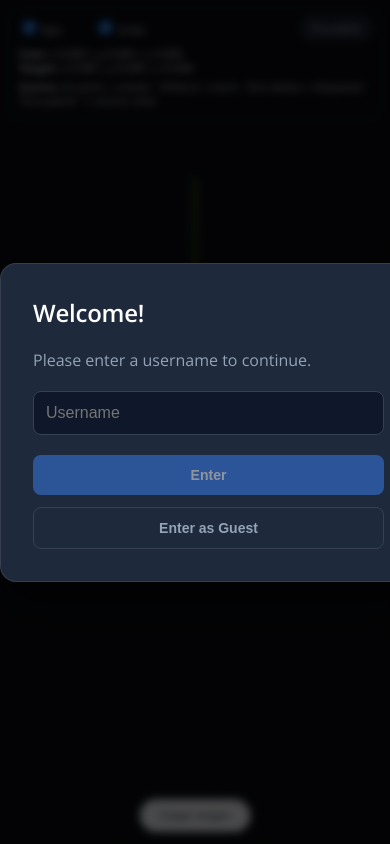
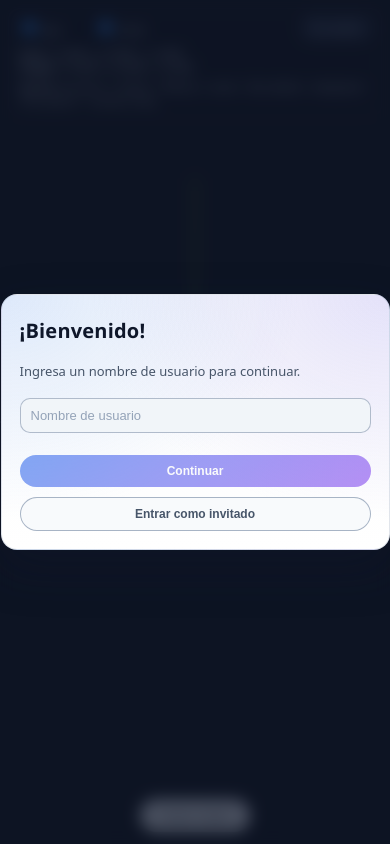
Before and after one commit to jjordanoc/3d-heritage-reconstruction, a Vue app in the folder frontend/: page /viewer in a window 390 px wide. Built offline with nearby package versions, Linux system fonts and the light colour scheme; no server answers.

Commit message:
improvements (?)

```diff
--- a/frontend/src/components/UserOnboardingModal.vue
+++ b/frontend/src/components/UserOnboardingModal.vue
@@ -1,23 +1,27 @@
 <template>
   <div class="modal-overlay">
     <div class="modal-content">
-      <h2>Welcome!</h2>
-      <p>Please enter a username to continue.</p>
+      <h2>¡Bienvenido!</h2>
+      <p>Ingresa un nombre de usuario para continuar.</p>
 
       <input
         v-model="username"
         type="text"
-        placeholder="Username"
+        placeholder="Nombre de usuario"
         class="username-input"
         @keyup.enter="saveUser"
       />
 
       <div class="actions">
-        <button @click="saveUser" class="btn primary" :disabled="!username.trim()">
-          Enter
+        <button
+          @click="saveUser"
+          class="btn primary"
+          :disabled="!username.trim()"
+        >
+          Continuar
         </button>
         <button @click="enterAsGuest" class="btn secondary">
-          Enter as Guest
+          Entrar como invitado
         </button>
       </div>
     </div>
@@ -37,6 +41,7 @@ function saveUser() {
 }
 
 function enterAsGuest() {
+  // Mantengo "Guest" en localStorage para no romper nada en el resto del código
   localStorage.setItem('heritage_user', 'Guest')
   emit('close')
 }
@@ -46,90 +51,160 @@ function enterAsGuest() {
 .modal-overlay {
   position: fixed;
   inset: 0;
-  background: rgba(0, 0, 0, 0.7);
-  backdrop-filter: blur(4px);
+  background: rgba(15, 23, 42, 0.75);
+  backdrop-filter: blur(8px);
   display: grid;
   place-items: center;
   z-index: 9999;
 }
 
 .modal-content {
-  background: #1e293b;
-  padding: 32px;
-  border-radius: 16px;
-  border: 1px solid rgba(255, 255, 255, 0.1);
   width: min(400px, 90vw);
+  padding: 24px 22px 22px;
+  border-radius: 18px;
+
+  background:
+    radial-gradient(
+      140% 160% at 0% 0%,
+      rgba(124, 172, 248, 0.22),
+      transparent 55%
+    ),
+    radial-gradient(
+      140% 160% at 100% 0%,
+      rgba(155, 140, 242, 0.22),
+      transparent 55%
+    ),
+    linear-gradient(180deg, #f9fafb, #ffffff);
+  border: 1px solid rgba(148, 163, 184, 0.28);
+  box-shadow: 0 18px 45px rgba(15, 23, 42, 0.35);
+  backdrop-filter: blur(10px) saturate(150%);
+
   display: flex;
   flex-direction: column;
-  gap: 20px;
-  color: #e2e8f0;
-  box-shadow: 0 20px 50px rgba(0, 0, 0, 0.5);
+  gap: 18px;
+
+  color: #0f172a;
+  font-family: system-ui, -apple-system, Segoe UI, Roboto, sans-serif;
 }
 
 h2 {
   margin: 0;
-  font-size: 24px;
-  color: white;
+  font-size: 22px;
+  font-weight: 700;
+  letter-spacing: 0.01em;
 }
 
 p {
   margin: 0;
+  color: #475569;
+  font-size: 14px;
+}
+
+.username-input {
+  padding: 10px 12px;
+  border-radius: 10px;
+  border: 1px solid rgba(148, 163, 184, 0.7);
+  background: #f1f5f9;
+  color: #0f172a;
+  font-size: 14px;
+  outline: none;
+  transition:
+    border-color 0.18s ease,
+    box-shadow 0.18s ease,
+    background 0.18s ease;
+}
+
+.username-input::placeholder {
   color: #94a3b8;
 }
 
-.username-input {
-  padding: 12px;
-  border-radius: 8px;
-  border: 1px solid #334155;
-  background: #0f172a;
-  color: white;
-  font-size: 16px;
-  outline: none;
-  transition: border-color 0.2s;
-}
-
 .username-input:focus {
-  border-color: #3b82f6;
+  border-color: #2563eb;
+  background: #ffffff;
+  box-shadow: 0 0 0 1px rgba(37, 99, 235, 0.4);
 }
 
 .actions {
   display: flex;
   flex-direction: column;
-  gap: 12px;
+  gap: 10px;
+  margin-top: 4px;
 }
 
 .btn {
-  padding: 12px;
-  border-radius: 8px;
+  padding: 10px 12px;
+  border-radius: 999px;
   border: none;
   cursor: pointer;
   font-weight: 600;
-  font-size: 14px;
-  transition: all 0.2s;
+  font-size: 13px;
+  transition:
+    transform 0.15s ease,
+    box-shadow 0.15s ease,
+    filter 0.15s ease,
+    background 0.15s ease,
+    border-color 0.15s ease;
 }
 
+/* Primario: mismo gradiente azul-violeta del app */
 .btn.primary {
-  background: #3b82f6;
-  color: white;
+  background: linear-gradient(135deg, #2563eb, #7c3aed);
+  color: #f9fafb;
+  box-shadow: 0 8px 18px rgba(37, 99, 235, 0.45);
 }
 
-.btn.primary:hover:not(:disabled) {
-  background: #2563eb;
+.btn.primary:hover:not(:disabled),
+.btn.primary:focus-visible:not(:disabled) {
+  transform: translateY(-0.5px);
+  box-shadow: 0 10px 24px rgba(37, 99, 235, 0.55);
+  filter: brightness(1.03);
 }
 
 .btn.primary:disabled {
-  opacity: 0.5;
+  opacity: 0.55;
   cursor: not-allowed;
+  box-shadow: none;
+  transform: none;
 }
 
+/* Secundario: borde suave, tono gris-azulado */
 .btn.secondary {
-  background: transparent;
-  border: 1px solid #334155;
-  color: #94a3b8;
+  background: rgba(248, 250, 252, 0.9);
+  border: 1px solid rgba(148, 163, 184, 0.8);
+  color: #475569;
 }
 
-.btn.secondary:hover {
-  border-color: #475569;
-  color: #cbd5e1;
+.btn.secondary:hover,
+.btn.secondary:focus-visible {
+  background: #e5edf7;
+  border-color: rgba(148, 163, 184, 1);
+  transform: translateY(-0.5px);
+  box-shadow: 0 6px 16px rgba(15, 23, 42, 0.18);
+}
+
+/* Mobile tweaks */
+@media (max-width: 640px) {
+  .modal-content {
+    padding: 22px 18px 18px;
+    border-radius: 16px;
+  }
+
+  h2 {
+    font-size: 20px;
+  }
+
+  p {
+    font-size: 13px;
+  }
+
+  .username-input {
+    font-size: 13px;
+    padding: 9px 10px;
+  }
+
+  .btn {
+    font-size: 12px;
+    padding: 9px 10px;
+  }
 }
 </style>
--- a/frontend/src/views/Viewer.vue
+++ b/frontend/src/views/Viewer.vue
@@ -10,6 +10,9 @@
           ref="viewerRef"
           @loadComplete="onLoadComplete"
           @model-updated="onModelUpdated"
+          @requestUpload="triggerFileInput"
+          @noPointCloud="onNoPointCloud"
+          @hasPointCloud="onHasPointCloud"
         />
       </template>
       <template #fallback>
@@ -17,14 +20,7 @@
       </template>
     </Suspense>
 
-    <!-- Loading overlay during re-fetch -->
-    <div v-if="reloading" class="loading-overlay">
-      <div class="spinner"></div>
-      <p>Cargando...</p>
-    </div>
-
-    <!-- Overlay inferior -->
-    <div class="upload-bar">
+    <!-- 🔹 Input SIEMPRE presente -->
     <input
       ref="fileInput"
       type="file"
@@ -33,6 +29,8 @@
       style="display: none"
     />
 
+    <!-- Overlay inferior: cuando hay nube O cuando hay archivo seleccionado -->
+    <div v-if="!isEmptyScene || selectedFile" class="upload-bar">
       <!-- Cuando hay imagen seleccionada -->
       <div v-if="selectedFile" class="upload-bar__content">
         <div class="upload-bar__file">
@@ -89,7 +87,8 @@ const updateFeedRef = ref(null)
 const fileInput = ref(null)
 const selectedFile = ref(null)
 const uploading = ref(false)
-const reloading = ref(false)
+// Estado: si no hay nube de puntos, ocultamos la barra inferior
+const isEmptyScene = ref(false)
 // const currentViewerType = ref('ply') // Defaulting to PLY, no toggle needed
 
 const route = useRoute()
@@ -116,12 +115,14 @@ function onFileSelected(e) {
 
 function discardFile() {
   selectedFile.value = null
+  if (fileInput.value) {
     fileInput.value.value = ''
+  }
 }
 
 function onLoadComplete() {
   uploading.value = false
-  reloading.value = false
+  // reloading.value = false
 }
 
 function onModelUpdated(metadata) {
@@ -137,8 +138,19 @@ function onModelUpdated(metadata) {
   }
 }
 
+// Recibimos eventos desde PLYViewer sobre si hay o no nube
+function onNoPointCloud() {
+  isEmptyScene.value = true
+}
+
+function onHasPointCloud() {
+  isEmptyScene.value = false
+}
+
 async function uploadFile() {
   if (!selectedFile.value) return
+
+  // Al empezar subida: activar spinner
   uploading.value = true
 
   const id = projectId.value
@@ -149,9 +161,7 @@ async function uploadFile() {
   }
 
   const form = new FormData()
-  form.append('file', selectedFile.value) // backend espera 'file', no 'image'
-
-  // Add user_id from localStorage
+  form.append('file', selectedFile.value)
   const userId = localStorage.getItem('heritage_user') || 'Guest'
   form.append('user_id', userId)
 
@@ -163,17 +173,10 @@ async function uploadFile() {
 
     if (!res.ok) throw new Error(`Error ${res.status}`)
 
-    // Expect JSON response {"success": true}
     const data = await res.json()
 
     if (data.success) {
-      // NOTE: We don't trigger reload here anymore because the update
-      // comes asynchronously via WebSocket when reconstruction finishes.
-      // We just reset the UI state.
-      // reloading.value = true
-      // await viewerRef.value?.reloadPointCloud(id)
-      console.log("Upload successful, waiting for WebSocket update...")
-      uploading.value = false
+      console.log('Upload successful, waiting for WebSocket update...')
     }
 
     discardFile()
@@ -181,7 +184,6 @@ async function uploadFile() {
     console.error(err)
     alert('Error al subir imagen.')
     uploading.value = false
-    reloading.value = false
   }
 }
 </script>
@@ -370,46 +372,6 @@ async function uploadFile() {
 }
 
 /* =========================
-   Loading overlay & spinner
-   ========================= */
-.loading-overlay {
-  position: fixed;
-  top: 50%;
-  left: 50%;
-  transform: translate(-50%, -50%);
-  background: rgba(255,255,255,0.96);
-  backdrop-filter: blur(10px);
-  padding: 24px 32px;
-  border-radius: 16px;
-  border: 1px solid rgba(148,163,184,0.45);
-  box-shadow: var(--shadow);
-  display: flex;
-  flex-direction: column;
-  align-items: center;
-  gap: 12px;
-  z-index: 100;
-}
-
-.loading-overlay p {
-  margin: 0;
-  color: var(--text);
-  font-size: 15px;
-}
-
-.spinner {
-  width: 40px;
-  height: 40px;
-  border: 3px solid rgba(148,163,184,0.3);
-  border-top-color: var(--accent);
-  border-radius: 50%;
-  animation: spin 0.8s linear infinite;
-}
-
-@keyframes spin {
-  to { transform: rotate(360deg); }
-}
-
-/* =========================
    Mobile: aún más compacto
    ========================= */
 @media (max-width: 600px) {
```
Also changed, not shown: frontend/src/components/PLYViewer.vue (+286 -28 lines), frontend/src/components/SceneModal.vue (+56 -46 lines). Lines whose indentation alone changed are shown as unchanged.
